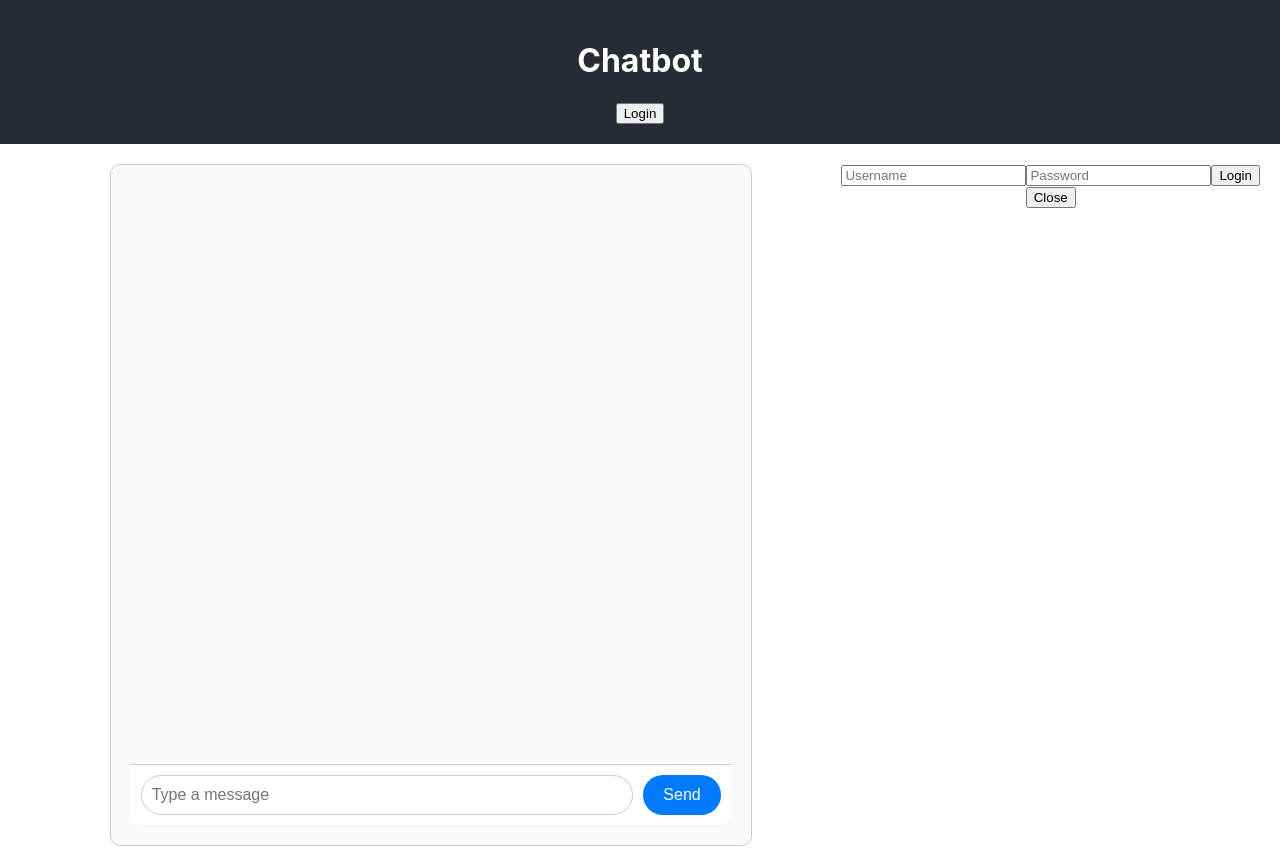
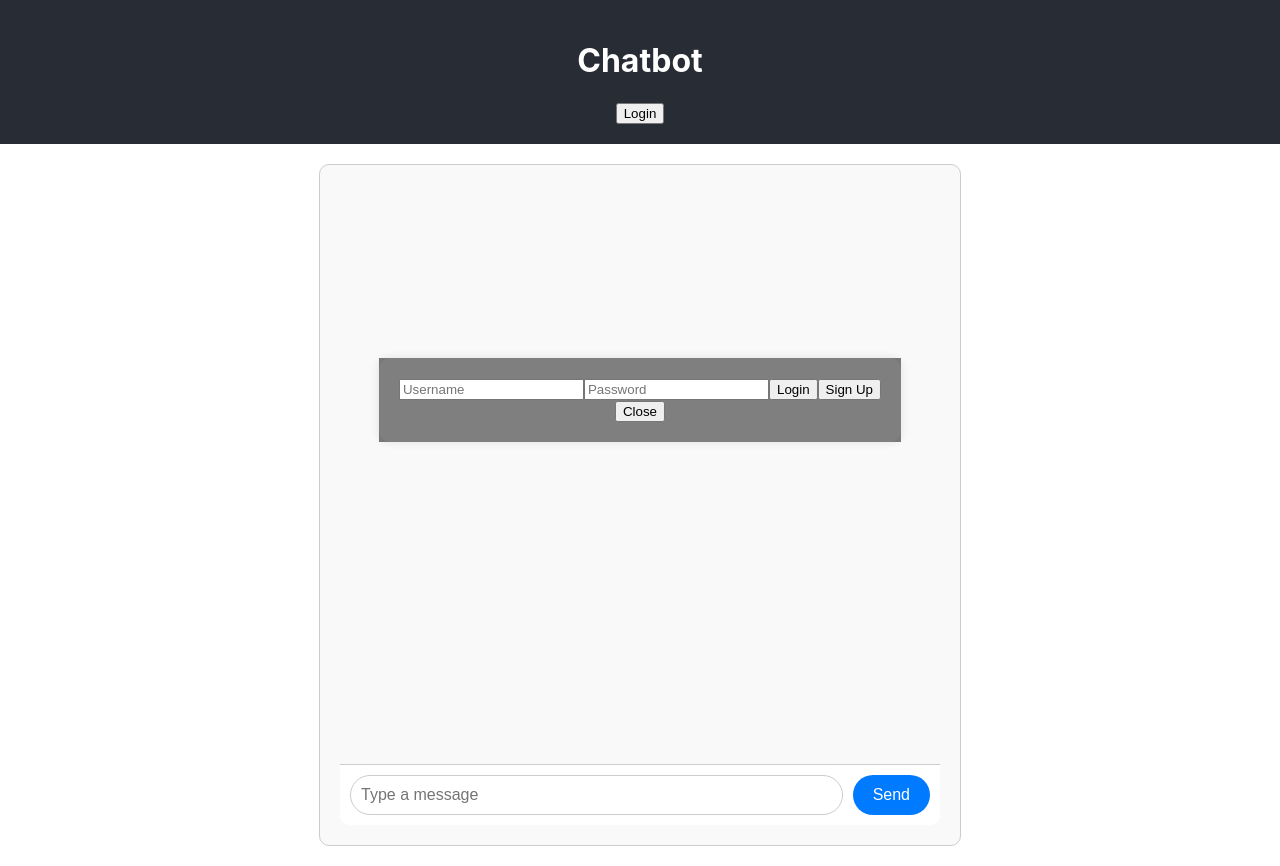
Before and after one commit to rohan-nambiar/RubberDuck, a React (Create React App) app in the folder rubberduck-web/: page / in a window 1280 px wide. Both pictures are taken after a click on the button "Login". Built offline with nearby package versions, Linux system fonts and the light colour scheme.

Commit message:
Login changes2

```diff
--- a/rubberduck-web/src/App.css
+++ b/rubberduck-web/src/App.css
@@ -13,3 +13,30 @@ main {
   display: flex;
   justify-content: center;
 }
+
+.login-popup {
+  position: absolute;
+  top: 50%;
+  left: 50%;
+  transform: translate(-50%, -50%);
+  background-color: white;
+  padding: 20px;
+  border-radius: 10px;
+  box-shadow: 0 0 10px rgba(0, 0, 0, 0.1);
+}
+
+.popup-overlay {
+  position: fixed;
+  top: 0;
+  left: 0;
+  width: 100%;
+  height: 100%;
+  background-color: rgba(0, 0, 0, 0.5);
+  display: flex;
+  justify-content: center;
+  align-items: center;
+}
+
+.popup-content {
+  position: relative;
+}
--- a/rubberduck-web/src/App.tsx
+++ b/rubberduck-web/src/App.tsx
@@ -23,10 +23,15 @@ const App: React.FC = () => {
       </header>
       <main>
         <Chat />
-        {showLogin && <div className="login-popup">
-          <Login />
-          <button onClick={closeLoginPopup}>Close</button>
-        </div>}
+        {showLogin && (
+          <div className="login-popup" style={{ pointerEvents: "auto" }}>
+            <div className="popup-overlay" />
+            <div className="popup-content">
+              <Login />
+              <button onClick={closeLoginPopup}>Close</button>
+            </div>
+          </div>
+        )}
       </main>
     </div>
   );
--- a/rubberduck-web/src/components/LoginFolder/Login.css
+++ b/rubberduck-web/src/components/LoginFolder/Login.css
@@ -0,0 +1,10 @@
+.signup-popup {
+  position: absolute;
+  top: 50%;
+  left: 50%;
+  transform: translate(-50%, -50%);
+  background-color: white;
+  padding: 20px;
+  border-radius: 10px;
+  box-shadow: 0 0 10px rgba(0, 0, 0, 0.1);
+}
--- a/rubberduck-web/src/components/LoginFolder/Login.tsx
+++ b/rubberduck-web/src/components/LoginFolder/Login.tsx
@@ -1,10 +1,14 @@
 //create a login component
 import React, { useState } from 'react';
 import './Login.css';
+import SignUp from './SignUp';
 
 const Login: React.FC = () => {
   const [username, setUsername] = useState('');
   const [password, setPassword] = useState('');
+  const [showSignUp, setShowSignUp] = React.useState(false);
+
+
 
   const handleLogin = () => {
     if (username.trim() === '' || password.trim() === '') return;
@@ -14,6 +18,10 @@ const Login: React.FC = () => {
         '\nPassword:', password
         );
     };
+
+  const handleSignUp = () => {
+    setShowSignUp(true);
+  }
 
     return (
       <div className="login-container">
@@ -30,6 +38,12 @@ const Login: React.FC = () => {
           placeholder="Password"
         />
         <button onClick={handleLogin}>Login</button>
+        <button onClick={handleSignUp}>Sign Up</button>
+        {showSignUp && <div className="signup-popup">
+          <SignUp
+            setShowSignUp={setShowSignUp}
+            />
+        </div>}
       </div>
     );
 }
--- /dev/null
+++ b/rubberduck-web/src/components/LoginFolder/SignUp.tsx
@@ -0,0 +1,55 @@
+//create a signup component
+import React, { useState } from "react";
+import "./SignUp.css";
+
+interface SignUpProps {
+    setShowSignUp: React.Dispatch<React.SetStateAction<boolean>>;
+  }
+
+const SignUp: React.FC<SignUpProps> = ({setShowSignUp}) => {
+  const [username, setUsername] = useState("");
+  const [password, setPassword] = useState("");
+  const [email, setEmail] = useState("");
+
+  const handleSignUp = () => {
+    if (username.trim() === "" || password.trim() === "" || email.trim() === "")
+      return;
+
+  };
+
+    const cancelSignUp = () => {
+        setUsername("");
+        setPassword("");
+        setEmail("");
+        setShowSignUp(false);
+
+    }
+
+  return (
+    <div className="signup-container">
+      <input
+        type="text"
+        value={username}
+        onChange={(e) => setUsername(e.target.value)}
+        placeholder="Username"
+      />
+      <input
+        type="password"
+        value={password}
+        onChange={(e) => setPassword(e.target.value)}
+        placeholder="Password"
+      />
+      <input
+        type="text"
+        value={email}
+        onChange={(e) => setEmail(e.target.value)}
+        placeholder="Email"
+      />
+      <button onClick={handleSignUp}>Sign Up</button>
+      {/* //add a cancel button for the sign up */}
+        <button onClick={cancelSignUp}>Cancel</button>
+    </div>
+  );
+};
+
+export default SignUp;
```
Also changed, not shown: rubberduck-web/src/components/LoginFolder/SignUp.css (added).
